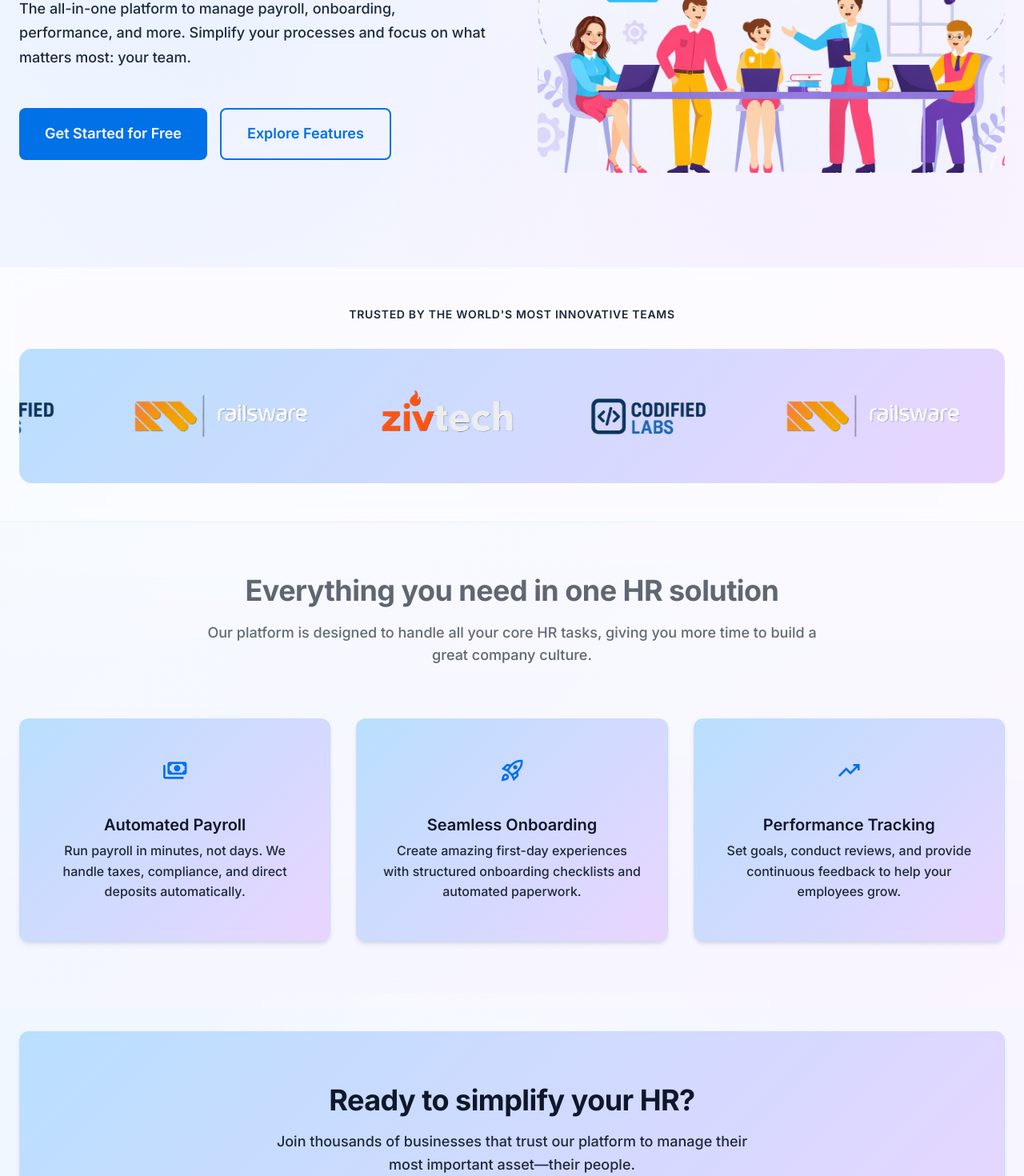
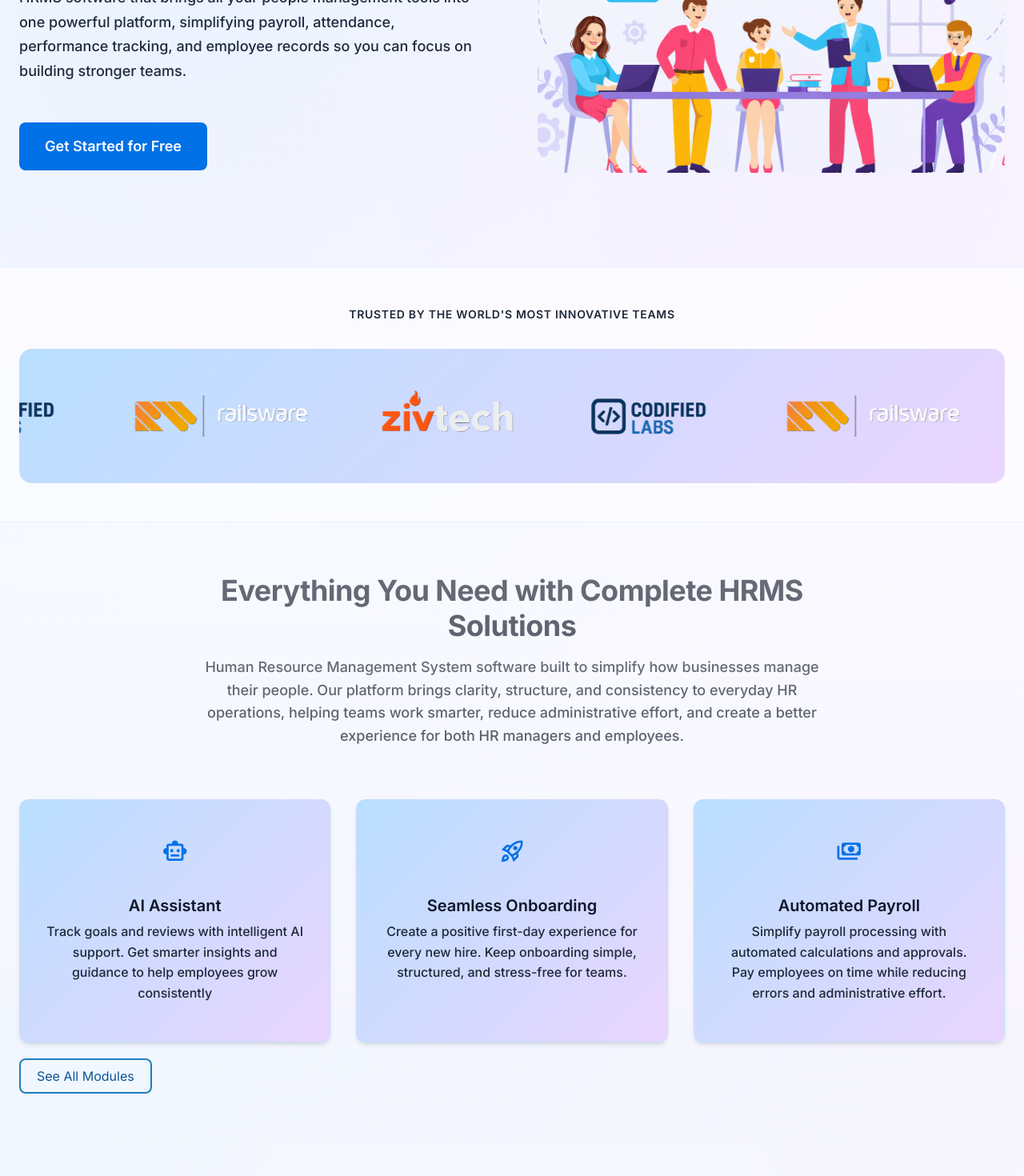
Before and after one commit to talhashahzaddev/CodifiedHRMS, an Angular app: page / in a window 1280 px wide. Shown: the part 340-1810 px from the top of the page at 80% size. Built offline with nearby package versions, Linux system fonts and the light colour scheme.

Commit message:
[Feature]Seo Implementation - Zebi

```diff
--- a/src/app/pages/home/home.component.html
+++ b/src/app/pages/home/home.component.html
@@ -4,14 +4,13 @@
     <div class="container">
       <div class="hero-content">
         <div class="hero-text">
-          <h1 class="hero-title">Streamline Your HR, Empower Your People.</h1>
+          <h1 class="hero-title">All-in-One HR Software on One Intuitive Platform</h1>
           <p class="hero-description">
-            The all-in-one platform to manage payroll, onboarding, performance, and more.
-            Simplify your processes and focus on what matters most: your team.
+            HRMS software that brings all your people management tools into one powerful platform, simplifying payroll, attendance, performance tracking, and employee records so you can focus on building stronger teams.
           </p>
           <div class="hero-actions">
             <a routerLink="/sign-up" class="btn btn-primary btn-lg">Get Started for Free</a>
-            <a routerLink="/features" class="btn btn-outline btn-lg">Explore Features</a>
+            <!-- <a routerLink="/features" class="btn btn-outline btn-lg">Explore Features</a> -->
           </div>
         </div>
         <div class="hero-image">
@@ -57,9 +56,9 @@
   <section class="features-section section">
     <div class="container">
       <div class="section-header text-center">
-        <h2>Everything you need in one HR solution</h2>
+        <h2>Everything You Need with Complete HRMS Solutions</h2>
         <p class="section-description">
-          Our platform is designed to handle all your core HR tasks, giving you more time to build a great company culture.
+          Human Resource Management System software built to simplify how businesses manage their people. Our platform brings clarity, structure, and consistency to everyday HR operations, helping teams work smarter, reduce administrative effort, and create a better experience for both HR managers and employees.
         </p>
       </div>
       <div class="features-grid">
@@ -71,6 +70,7 @@
           <p>{{ feature.description }}</p>
         </app-card>
       </div>
+      <button class="btn-modules" routerLink="/features">See All Modules</button>
     </div>
   </section>
 
--- a/src/app/pages/home/home.component.scss
+++ b/src/app/pages/home/home.component.scss
@@ -267,6 +267,26 @@
     font-weight: 500;
   }
 }
+.btn-modules {
+  margin-top: 20px;
+  padding: 10px 20px;
+  font-size: var(--font-size-md);
+  // background-color: var(--primary-600);
+  color:#004e92;
+  // border: none;
+  border-radius: 8px;
+  cursor: pointer;
+  transition: background-color 0.3s ease;
+  border: 2px solid #1377be;
+  transition: all 0.3s ease;
+  &:hover {
+    color:#004e92;
+        transform: translateY(-1px);
+        box-shadow: var(--shadow-xl);
+        // border-color: var(--primary-300);
+        // background: linear-gradient(360deg, var(--primary-200) 0%, var(--accent-200) 100%);
+      }
+}
 
 // CTA Section
 .cta-section {
--- a/src/app/pages/home/home.component.ts
+++ b/src/app/pages/home/home.component.ts
@@ -16,21 +16,21 @@ export class HomeComponent {
   features: Feature[] = [
     {
       id: '1',
-      title: 'Automated Payroll',
-      description: 'Run payroll in minutes, not days. We handle taxes, compliance, and direct deposits automatically.',
-      icon: 'payments'
+      title: 'AI Assistant',
+      description: 'Track goals and reviews with intelligent AI support. Get smarter insights and guidance to help employees grow consistently',
+      icon: 'smart_toy'
     },
     {
       id: '2',
       title: 'Seamless Onboarding',
-      description: 'Create amazing first-day experiences with structured onboarding checklists and automated paperwork.',
+      description: 'Create a positive first-day experience for every new hire. Keep onboarding simple, structured, and stress-free for teams.',
       icon: 'rocket_launch'
     },
     {
       id: '3',
-      title: 'Performance Tracking',
-      description: 'Set goals, conduct reviews, and provide continuous feedback to help your employees grow.',
-      icon: 'trending_up'
+      title: 'Automated Payroll',
+      description: 'Simplify payroll processing with automated calculations and approvals. Pay employees on time while reducing errors and administrative effort.',
+      icon: 'payments'
     }
   ];
 }
--- a/src/app/shared/components/card/card.component.ts
+++ b/src/app/shared/components/card/card.component.ts
@@ -19,6 +19,8 @@ import { CommonModule } from '@angular/common';
       border-radius: var(--border-radius-lg);
       padding: var(--spacing-xl);
       transition: all var(--transition-base);
+      width: 100%;
+      height: 100%;
     }
 
     .card-elevated {
@@ -36,7 +38,7 @@ import { CommonModule } from '@angular/common';
       &:hover {
         transform: translateY(-4px);
         box-shadow: var(--shadow-lg);
-        border-color: var(--primary-300);
+        // border-color: var(--primary-300);
         background: linear-gradient(360deg, var(--primary-200) 0%, var(--accent-200) 100%);
       }
     }
--- a/src/index.html
+++ b/src/index.html
@@ -2,9 +2,15 @@
 <html lang="en">
 <head>
   <meta charset="utf-8">
-  <title>BriskPeople</title>
+  <title>Human Resource Management System | Affordable HRMS Software</title>
   <base href="/">
   <meta name="viewport" content="width=device-width, initial-scale=1">
+
+  <!--  SEO Meta Tags -->
+  <meta name="description" content="Human Resource Management System (HRMS) designed to manage employees, payroll, onboarding, and performance from one simple platform.">
+  <meta name="keywords" content="Human Resource Management System, HRIS software, People management software, attendance management system">
+
+  <!-- Favicons -->
   <link rel="icon" type="image/png" sizes="32x32" href="hub.png">
   <link rel="icon" type="image/png" sizes="16x16" href="hub.png">
   <link rel="icon" type="image/png" sizes="192x192" href="hub.png">
@@ -12,22 +18,15 @@
   <link rel="shortcut icon" type="image/png" href="hub.png">
   <link rel="apple-touch-icon" sizes="180x180" href="hub.png">
 
-  <!-- Force favicon update script - runs immediately -->
+  <!-- Force favicon update script -->
   <script>
     (function() {
       function setHubFavicon() {
-        // Remove ALL existing favicon links first
         const allFavicons = document.querySelectorAll('link[rel*="icon"], link[rel*="shortcut"]');
-        allFavicons.forEach(function(link) {
-          link.remove();
-        });
-
-        // Get base href
+        allFavicons.forEach(function(link) { link.remove(); });
         const baseElement = document.querySelector('base');
         const baseHref = baseElement ? baseElement.getAttribute('href') : '/';
         const faviconPath = baseHref + 'hub.png';
-
-        // Create multiple favicon links for better browser support
         const faviconConfigs = [
           { rel: 'icon', sizes: '512x512', type: 'image/png' },
           { rel: 'icon', sizes: '192x192', type: 'image/png' },
@@ -37,32 +36,26 @@
           { rel: 'shortcut icon', type: 'image/png' },
           { rel: 'apple-touch-icon', sizes: '180x180', type: 'image/png' }
         ];
-
         faviconConfigs.forEach(function(config) {
           const link = document.createElement('link');
           link.rel = config.rel;
           link.type = config.type;
           link.href = faviconPath;
-          if (config.sizes) {
-            link.setAttribute('sizes', config.sizes);
-          }
+          if (config.sizes) { link.setAttribute('sizes', config.sizes); }
           document.head.appendChild(link);
         });
       }
-
-      // Run immediately
       if (document.readyState === 'loading') {
         document.addEventListener('DOMContentLoaded', setHubFavicon);
       } else {
         setHubFavicon();
       }
-
-      // Also run after a short delay to override any Angular changes
       setTimeout(setHubFavicon, 100);
       setTimeout(setHubFavicon, 500);
     })();
   </script>
 
+  <!-- Fonts -->
   <link rel="preconnect" href="https://fonts.googleapis.com">
   <link rel="preconnect" href="https://fonts.gstatic.com" crossorigin>
   <link href="https://fonts.googleapis.com/css2?family=Inter:wght@300;400;500;600;700;800&display=swap" rel="stylesheet">
@@ -70,5 +63,10 @@
 </head>
 <body>
   <app-root></app-root>
+
+  <!-- Example usage of ALT tags for SEO -->
+  <img src="hris.png" alt="HRIS software">
+  <img src="people-management.png" alt="People management software">
+  <img src="attendance.png" alt="attendance management system">
 </body>
 </html>
--- a/src/main.ts
+++ b/src/main.ts
@@ -1,5 +1,5 @@
 import { bootstrapApplication } from '@angular/platform-browser';
-import { provideRouter } from '@angular/router';
+import { provideRouter, withInMemoryScrolling } from '@angular/router';
 import { provideAnimations } from '@angular/platform-browser/animations';
 import { importProvidersFrom } from '@angular/core';
 import { HttpClientModule } from '@angular/common/http';
@@ -9,7 +9,13 @@ import { routes } from './app/app.routes';
 
 bootstrapApplication(AppComponent, {
   providers: [
-    provideRouter(routes),
+    provideRouter(
+      routes,
+      withInMemoryScrolling({
+        scrollPositionRestoration: 'enabled',
+        anchorScrolling: 'enabled'
+      })
+    ),
     provideAnimations(),
     importProvidersFrom(HttpClientModule)
   ]
```
